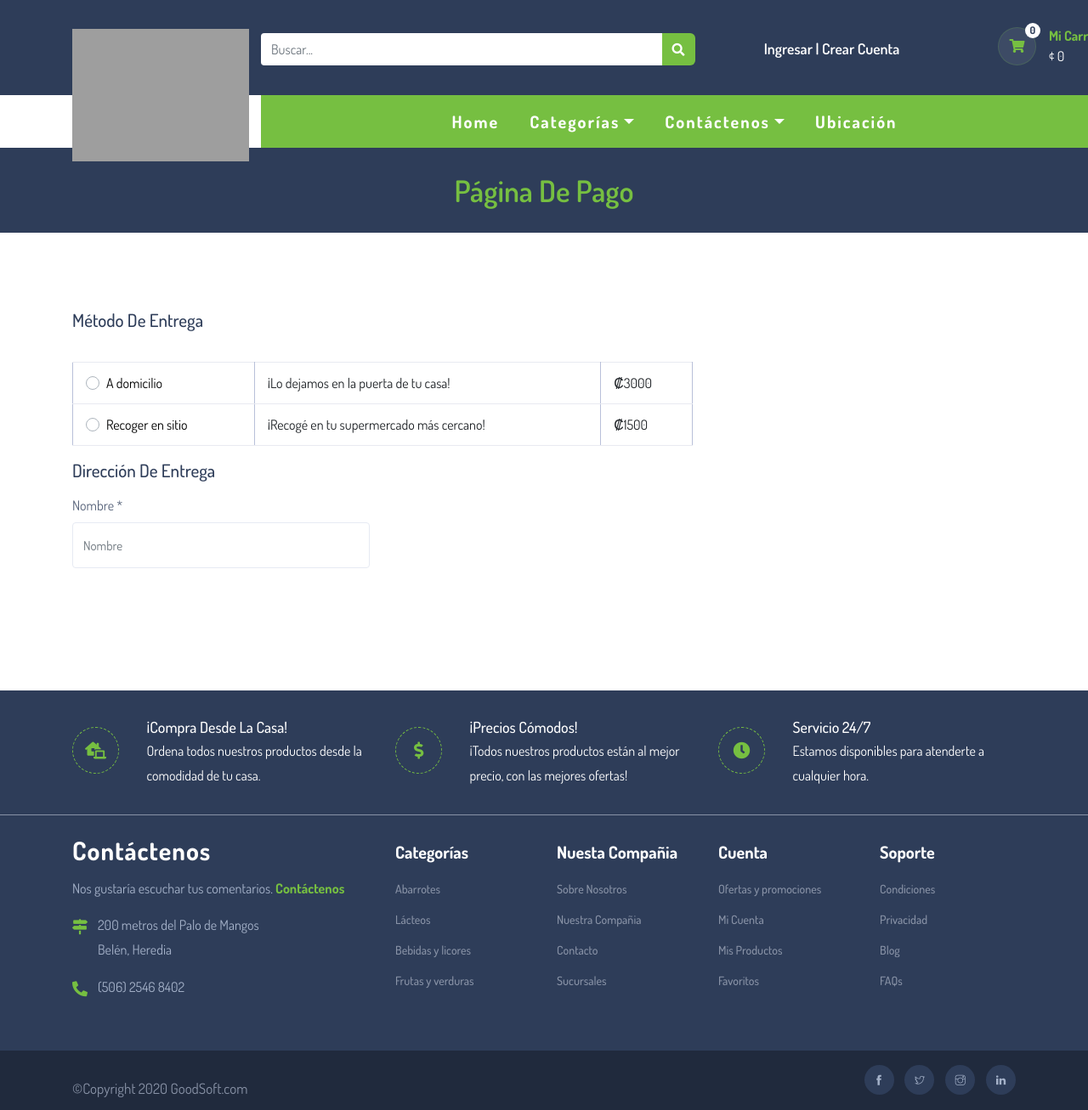
After one commit to josgabfer/Alfagada, a PHP site: page /checkout.php in a window 1280 px wide. The commit adds this page. Shown: the whole page at 85% size. Run offline with PHP 8.4, Linux system fonts and the light colour scheme; some libraries are stand-ins or nearby versions; grey boxes are pictures that could not be loaded.

Commit message:
Payment page

```diff
--- a/Resources/Sections/head.php
+++ b/Resources/Sections/head.php
@@ -15,6 +15,7 @@
     <link rel="stylesheet" href="Resources/Styles/styles_login.css" media="all" type="text/css">
     <link rel="preconnect" href="https://fonts.gstatic.com">
     <link rel="stylesheet" href="Resources/Styles/styles_cart.css" media="all" type="text/css">
+    <link rel="stylesheet" href="Resources/Styles/styles_checkout.css" media="all" type="text/css">
     <link href="https://fonts.googleapis.com/css2?family=Dosis:wght@200;300;400;500;600;700;800&display=swap" rel="stylesheet">
     <link rel="stylesheet" href="Resources/Styles/themify/css/themify-icons.css">
 </head>
--- /dev/null
+++ b/Resources/Styles/styles_checkout.css
@@ -0,0 +1,59 @@
+/**Colors: #B8C0D9 #2E3D59 #85D3F2 #76BF41 #BAF266 **/
+
+.checkout_header{
+    padding: 2rem 0;
+    background: #2E3D59;
+}
+
+.checkout_title{
+    font-size: 35px;
+    font-family:  'Dosis', sans-serif;
+    font-weight: 600;
+    color: #76BF41;
+    margin-bottom: 0;
+    line-height: 36px;
+}
+
+.mb-5{
+    margin-bottom: 3rem!important;
+}
+
+h4{
+    color: #2E3D59;
+    line-height: 26px;
+    font-size: 21px;
+    font-weight: 500;
+    text-transform: capitalize;
+    font-family:  'Dosis', sans-serif;
+}
+
+.mb-3{
+    margin-bottom: 1rem!important;
+}
+
+.mb-0{
+    margin-bottom: 0!important;
+}
+
+
+.custom-control-input:checked~.custom-control-label::before {
+    background: #5dbf13;
+    border-color: #5dbf13;
+    color: #fff;
+}
+
+.checkout-form-control{
+    height: 54px;
+    border-radius: 4px;
+    font-size: 15px;
+    box-shadow: none;
+    padding: .5rem .75rem;
+    border: 1px solid #e6eaf3;
+    background-clip: initial;
+    line-height: 1.5;
+    color: #495057;
+    background-color: #fff;
+    background-image: none;
+    display: block;
+    transition: border-color ease-in-out .15s,box-shadow ease-in-out .15s;
+}
--- /dev/null
+++ b/checkout.php
@@ -0,0 +1,95 @@
+<!DOCTYPE html>
+<html lang="en">
+<head>
+    <title>Head</title>
+    <?php include 'Resources/Sections/head.php';?>
+</head>
+<body>
+
+<form action="" method="post">
+    <div>
+        <?php include 'Resources/Sections/topBar.php';?>
+    </div>
+    <div>
+        <?php include 'Resources/Sections/menuBar.php';?>
+    </div>
+
+    <div class="checkout_header">
+        <div class="container">
+            <div class="row align-items-center">
+                <div class="col-lg-12 col-md-12 col-sm-12 col-12">
+                    <div class="text-center">
+                        <h2 class="checkout_title">Página de Pago</h2>
+                    </div>
+                </div>
+            </div>
+        </div>
+    </div>
+    <section>
+        <div class="container">
+            <div class="row">
+                <div class="col-lg-8 col-md-12">
+                    <form>
+                        <h4 class="mb-3">Método de Entrega</h4>
+                        <div class="table-responsive mb-3">
+                            <table class="table table-bordered table-sm table-hover mb-0">
+                                <tbody>
+                                    <tr>
+                                        <td>
+                                            <div class="custom-control custom-radio">
+                                            <input type="radio" class="custom-control-input" id="radio1" name="shipping" value="option1">
+                                                <label class="custom-control-label" for="radio1" style="color: black ">
+                                                    A domicilio
+                                                </label>
+                                            </div>
+                                        </td>
+                                        <td>¡Lo dejamos en la puerta de tu casa!</td>
+                                        <td>₡3000</td>
+                                    </tr>
+                                    <tr>
+                                        <td>
+                                        <div class="custom-control custom-radio">
+                                            <input type="radio" class="custom-control-input" id="radio2" name="shipping" value="option1">
+                                                <label class="custom-control-label" for="radio2" style="color: black ">
+                                                    Recoger en sitio
+                                                </label>
+                                            </div>
+                                        </td>
+                                        <td>¡Recogé en tu supermercado más cercano!</td>
+                                        <td>₡1500</td>
+                                    </tr>
+                                </tbody>
+                            </table>
+                        </div>
+                        <h4 class="mb-3">Dirección de Entrega</h4>
+                        <div class="row mb-5">
+                            <div class="col-12 col-md-6">
+                                <div class="form-group">
+                                    <label>Nombre *</label>
+                                    <input class="checkout-form-control form-control" id="checkoutNombre" type="text" placeholder="Nombre" required>
+                                </div>
+                            </div>
+                        </div>
+                    </form>
+                </div>
+            </div>
+        </div>
+    </section>
+
+    <footer class="dark-footer skin-dark-footer">
+      <?php include('Resources/Sections/footer.php');?>
+    </footer>
+    <script src="https://code.jquery.com/jquery-3.3.1.slim.min.js" integrity="sha384-q8i/X+965DzO0rT7abK41JStQIAqVgRVzpbzo5smXKp4YfRvH+8abtTE1Pi6jizo" crossorigin="anonymous"></script>
+    <script src="https://cdnjs.cloudflare.com/ajax/libs/popper.js/1.14.7/umd/popper.min.js" integrity="sha384-UO2eT0CpHqdSJQ6hJty5KVphtPhzWj9WO1clHTMGa3JDZwrnQq4sF86dIHNDz0W1" crossorigin="anonymous"></script>
+    <script src="https://stackpath.bootstrapcdn.com/bootstrap/4.3.1/js/bootstrap.min.js" integrity="sha384-JjSmVgyd0p3pXB1rRibZUAYoIIy6OrQ6VrjIEaFf/nJGzIxFDsf4x0xIM+B07jRM" crossorigin="anonymous"></script>
+    <script src="https://ajax.googleapis.com/ajax/libs/jquery/3.5.1/jquery.min.js"></script>
+    <script>
+        var refrescarPrecio;
+        if (refrescarPrecio ==true)
+        {
+        $("#topBar").load("Resources/Sections/topBar.php");
+        }
+    </script>
+</form>
+</body>
+</html>
```
Also changed, not shown: carrito.php (+1 -16 lines).
